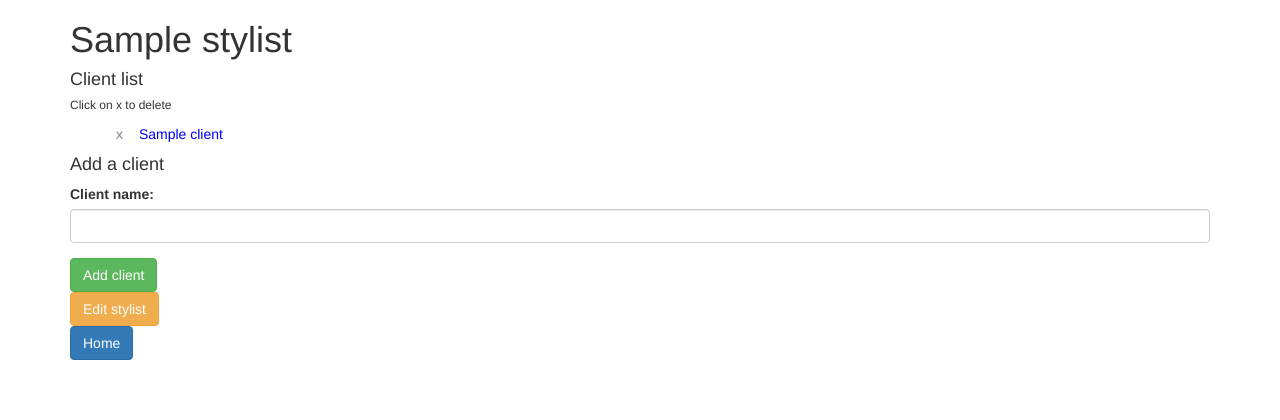
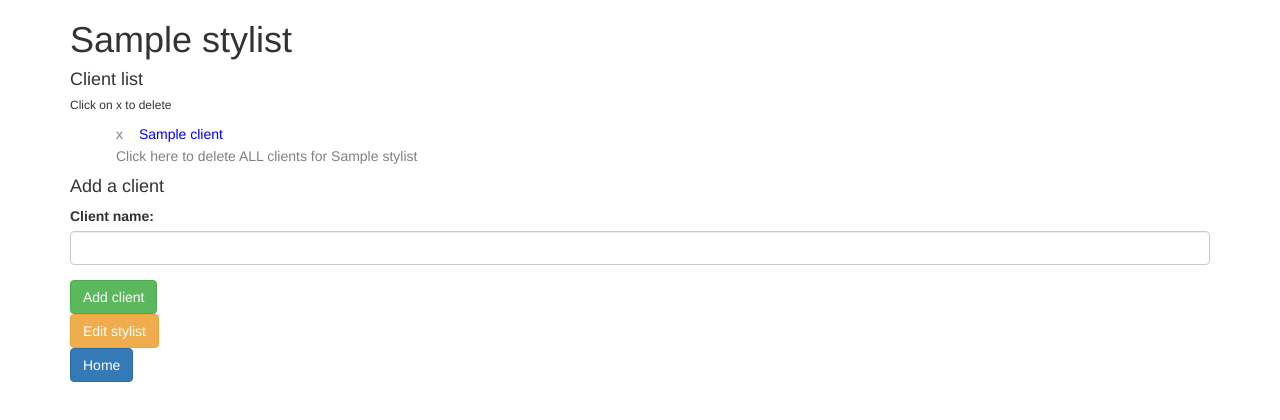
Before and after one commit to CountPacMan/HairSalon, a PHP site: template views/stylist.html.twig in a window 1280 px wide. Shown: the top 420 px of the page. Run offline with PHP 8.4, Linux system fonts and the light colour scheme; the template is opened without the code that fills it: most values are stand-ins (such as "Sample title", 1, 10 or a date in 2020); some libraries are stand-ins or nearby versions.

Commit message:
add delete all clients for a particular stylist functionality

```diff
--- a/app/app.php
+++ b/app/app.php
@@ -105,12 +105,13 @@
   });
 
   // delete all clients for a particular stylist
-  $app->delete("/stylists/{id}/all", function($id) use ($app) {
+  $app->delete("/all_clients/{id}", function($id) use ($app) {
     $stylist = Stylist::find($id);
     $clients = $stylist->getAllClients($id);
     foreach ($clients as $client) {
       $client->delete();
     }
+    $clients = $stylist->getAllClients($id);
     return $app['twig']->render('stylist.html.twig', array('stylist' => $stylist, 'clients' => $clients));
   });
 
--- a/views/stylist.html.twig
+++ b/views/stylist.html.twig
@@ -26,6 +26,12 @@
               </form>
             </li>
           {% endfor %}
+          <li>
+            <form action='/all_clients/{{ stylist.getId }}' method='post' class='inlineForm'>
+              <input name='_method' type='hidden' value='delete'>
+              <input type='submit' class='deleteLink' value='Click here to delete ALL clients for {{ stylist.getName }}'>
+            </form>
+          </li>
         </ul>
       {% endif %}
 
```
